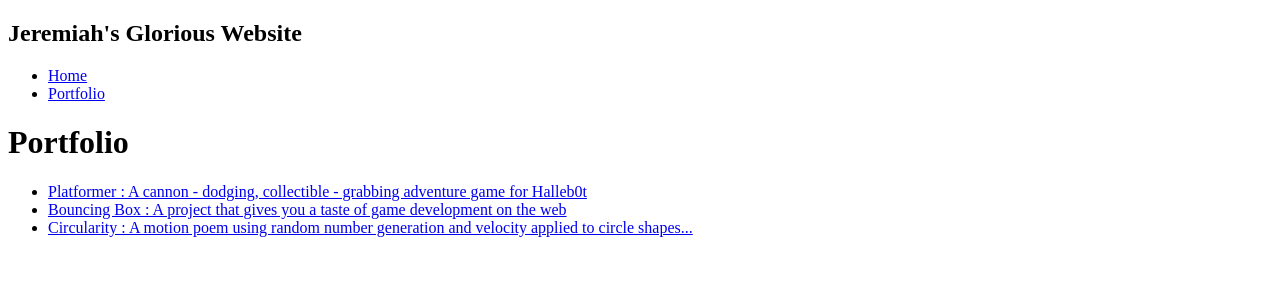
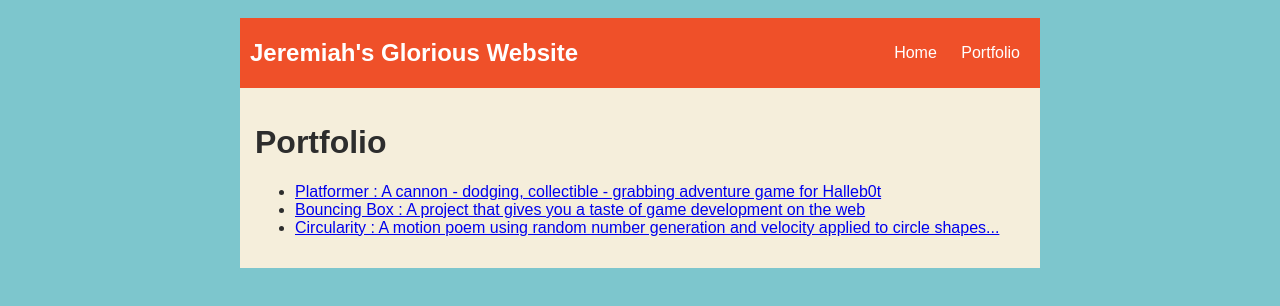
Before and after one commit to JC1435/JC1435.github.io, a plain HTML site: page portfolio.html in a window 1280 px wide. Drawn offline with Linux system fonts and the light colour scheme.

Commit message:
add portfolio.html file

```diff
--- a/portfolio.html
+++ b/portfolio.html
@@ -2,7 +2,7 @@
 <html>
     <head>
         <title>Jeremiah's Website</title>
-
+        <link rel="stylesheet" href="style.css">
     </head>
 
     <body>
--- a/style.css
+++ b/style.css
@@ -0,0 +1,56 @@
+body {
+    background: rgb(125, 198, 205);
+    color: rgb(45, 45, 45);
+    padding: 10px;
+    font-family: arial;
+}
+#all-contents {
+    max-width: 800px;
+    margin: auto;
+}
+
+/* navigation menu */
+nav {
+    background: rgb(239, 80, 41);
+    margin: 0 auto;
+    display: flex;
+    padding: 10px;
+}
+nav h1 {
+    display: flex;
+    align-items: center;
+    color: white;
+    flex: 1;
+    margin: 0;
+}
+nav ul {
+    list-style-image: none;
+}
+nav li {
+    display: inline-block;
+    padding: 0 10px;
+}
+nav a {
+    text-decoration: none;
+    color: #fff;
+}
+
+/* main container area beneath menu */
+main {
+    background: rgb(245, 238, 219);
+    display: flex;
+}
+.sidebar {
+    margin-right: 25px;
+    padding: 10px;
+}
+.sidebar img {
+    width: 200px;
+}
+.content {
+    flex: 1;
+    padding: 15px;
+}
+h2, h3 {
+    margin: 0px;
+}
```
